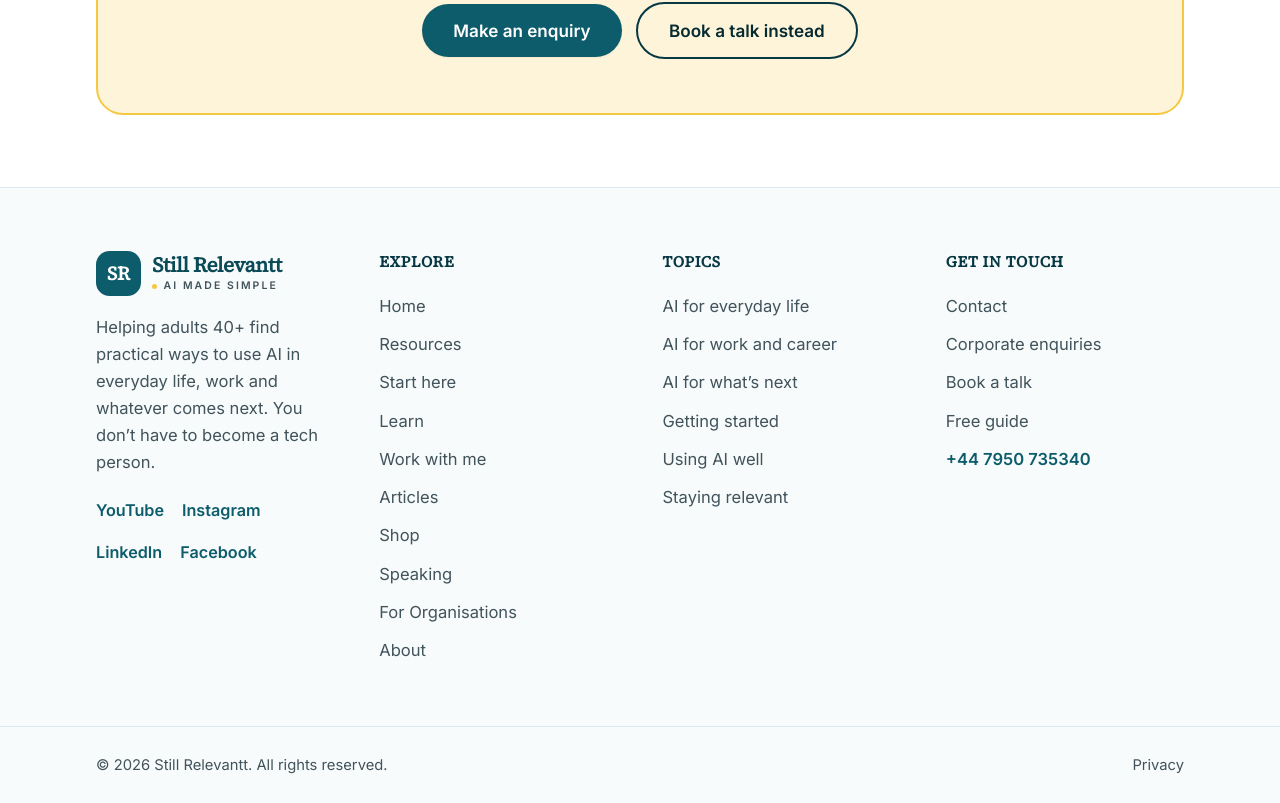
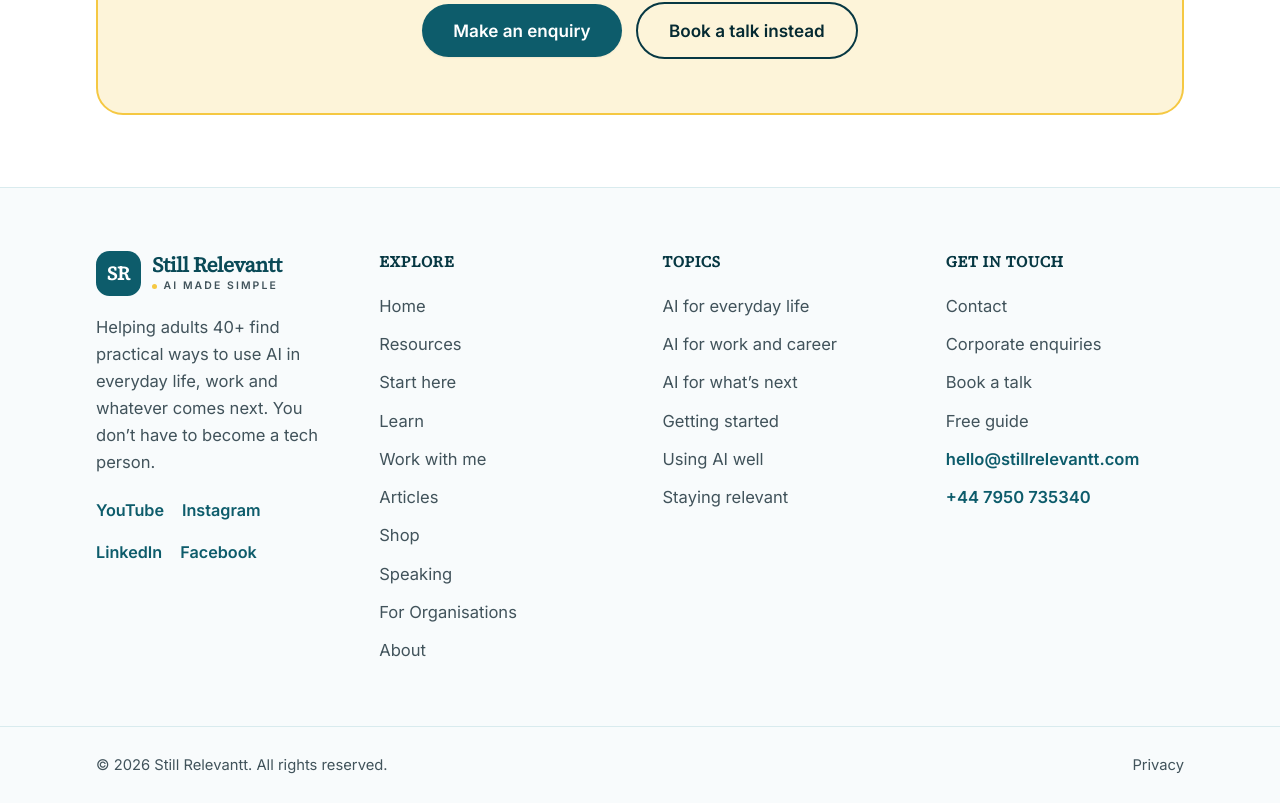
Before and after one commit to Stillrelevant/still-relevant-website, a Next.js app: page /organisations in a window 1280 px wide. Shown: the part 5253-6056 px from the top of the page. Built offline with nearby package versions, Linux system fonts and the light colour scheme.

Commit message:
Add email to footer contact column

```diff
--- a/components/Footer.jsx
+++ b/components/Footer.jsx
@@ -69,6 +69,11 @@ export default function Footer() {
             <li><Link href="/speaking/" className="text-[0.92rem] text-slate hover:text-teal">Book a talk</Link></li>
             <li><Link href="/guide/" className="text-[0.92rem] text-slate hover:text-teal">Free guide</Link></li>
             <li>
+              <a href={site.emailHref} className="text-[0.92rem] font-semibold text-teal hover:underline break-words">
+                {site.email}
+              </a>
+            </li>
+            <li>
               <a href={site.phoneHref} className="text-[0.92rem] font-semibold text-teal hover:underline">
                 {site.phone}
               </a>
```
